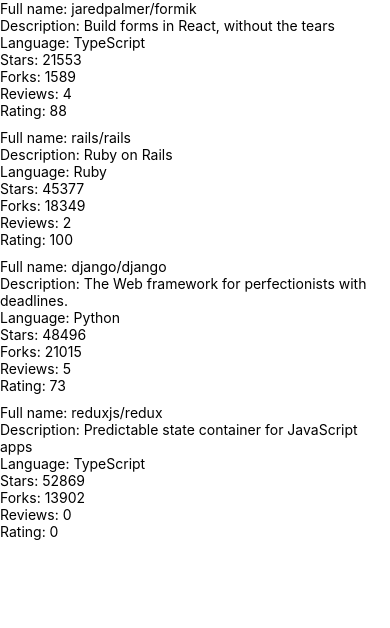
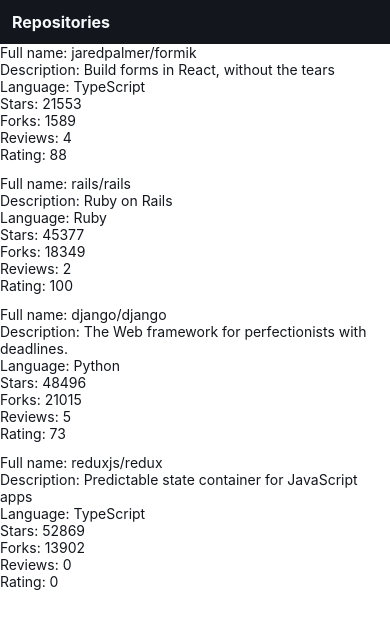
Before and after one commit to jrnn/fso22-repo-rater, a React Native app: screen / in a window 390 px wide. Shown: the top 628 px of the page. Built offline with nearby package versions, Linux system fonts and the light colour scheme.

Commit message:
exercise 10.4

```diff
--- a/App.tsx
+++ b/App.tsx
@@ -1,23 +1,22 @@
 import { StatusBar } from "expo-status-bar"
 import { StyleSheet, View } from "react-native"
-import Constants from "expo-constants"
+import AppBar from "./src/components/AppBar"
 import RepositoryList from "./src/components/RepositoryList"
 
-export default function App() {
+const styles = StyleSheet.create({
+  container: {
+    backgroundColor: "#ffffff"
+  }
+})
+
+const App = () => {
   return (
     <View style={styles.container}>
+      <AppBar />
       <RepositoryList />
       <StatusBar style="auto" />
     </View>
   )
 }
 
-const styles = StyleSheet.create({
-  container: {
-    marginTop: Constants.statusBarHeight,
-    flex: 1,
-    backgroundColor: "#fff",
-    alignItems: "center",
-    justifyContent: "center"
-  }
-})
+export default App
--- /dev/null
+++ b/src/components/AppBar.tsx
@@ -0,0 +1,26 @@
+import { StyleSheet, View } from "react-native"
+import Constants from "expo-constants"
+import AppBarTab from "./AppBarTab"
+import { theme } from "../theme"
+
+const styles = StyleSheet.create({
+  container: {
+    backgroundColor: theme.palette.dark,
+    display: "flex",
+    flexDirection: "row",
+    paddingTop: Constants.statusBarHeight
+  }
+})
+
+const AppBar = () => (
+  <View style={styles.container}>
+    <AppBarTab
+      label="Repositories"
+      onPress={() => {
+        console.log("User pressed on 'Repositories'")
+      }}
+    />
+  </View>
+)
+
+export default AppBar
--- /dev/null
+++ b/src/components/AppBarTab.tsx
@@ -0,0 +1,42 @@
+import { FC } from "react"
+import { GestureResponderEvent, Pressable, StyleSheet, View } from "react-native"
+import Text from "./Text"
+import { theme } from "../theme"
+
+const styles = StyleSheet.create({
+  container: {
+    flexGrow: 0
+  },
+  tab: {
+    padding: theme.spacing.regular
+  }
+})
+
+interface Props {
+  onPress: (event: GestureResponderEvent) => void
+  label: string
+}
+
+const AppBarTab: FC<Props> = ({ label, onPress }) => {
+  return (
+    <View style={styles.container}>
+      <Pressable
+        onPress={onPress}
+        style={({ pressed }) => [ pressed && {
+          backgroundColor: theme.palette.primary
+        }]}
+      >
+        <Text
+          color="light"
+          style={styles.tab}
+          variant="subheading"
+          weight="bold"
+        >
+          {label}
+        </Text>
+      </Pressable>
+    </View>
+  )
+}
+
+export default AppBarTab
--- a/src/components/RepositoryItem.tsx
+++ b/src/components/RepositoryItem.tsx
@@ -1,5 +1,6 @@
 import { FC } from "react"
-import { Text, View } from "react-native"
+import { View } from "react-native"
+import Text from "./Text"
 import { Repository } from "../types"
 
 interface Props {
--- a/src/components/Separator.tsx
+++ b/src/components/Separator.tsx
@@ -1,8 +1,9 @@
 import { StyleSheet, View } from "react-native"
+import { theme } from "../theme"
 
 const styles = StyleSheet.create({
   separator: {
-    height: 10
+    height: theme.spacing.regular
   }
 })
 
--- /dev/null
+++ b/src/components/Text.tsx
@@ -0,0 +1,56 @@
+import { FC } from "react"
+import { StyleProp, StyleSheet, Text as NativeText, TextProps, TextStyle } from "react-native"
+import { theme } from "../theme"
+
+type Color = "dark" | "light"
+type Variant = "body" | "subheading"
+type Weight = "light" | "medium" | "bold"
+
+interface Props extends TextProps {
+  color?: Color
+  style?: StyleProp<TextStyle>
+  variant?: Variant
+  weight?: Weight
+}
+
+const styles = StyleSheet.create({
+  regular: {
+    color: theme.palette.dark,
+    fontSize: theme.typography.fontSize.body,
+    fontWeight: theme.typography.fontWeight.medium
+  },
+  colorLight: {
+    color: theme.palette.light
+  },
+  variantSubheading: {
+    fontSize: theme.typography.fontSize.subheading
+  },
+  weightLight: {
+    fontWeight: theme.typography.fontWeight.light
+  },
+  weightBold: {
+    fontWeight: theme.typography.fontWeight.bold
+  }
+})
+
+const Text: FC<Props> = ({
+  color = "dark",
+  variant = "body",
+  weight = "medium",
+  style,
+  ...props
+}) => (
+  <NativeText
+    { ...props }
+    style={[
+      styles.regular,
+      color === "light" && styles.colorLight,
+      variant === "subheading" && styles.variantSubheading,
+      weight === "light" && styles.weightLight,
+      weight === "bold" && styles.weightBold,
+      style
+    ]}
+  />
+)
+
+export default Text
--- /dev/null
+++ b/src/theme.ts
@@ -0,0 +1,25 @@
+type FontWeight = "300" | "400" | "700"
+
+export const theme = {
+  palette: {
+    dark: "#13171d",
+    light: "#f7f9fb",
+    primary: "#25354d"
+  },
+  spacing: {
+    dense: 6,
+    regular: 12,
+    wide: 24
+  },
+  typography: {
+    fontSize: {
+      body: 14,
+      subheading: 16
+    },
+    fontWeight: {
+      light: "300" as FontWeight,
+      medium: "400" as FontWeight,
+      bold: "700" as FontWeight
+    }
+  }
+}
```
